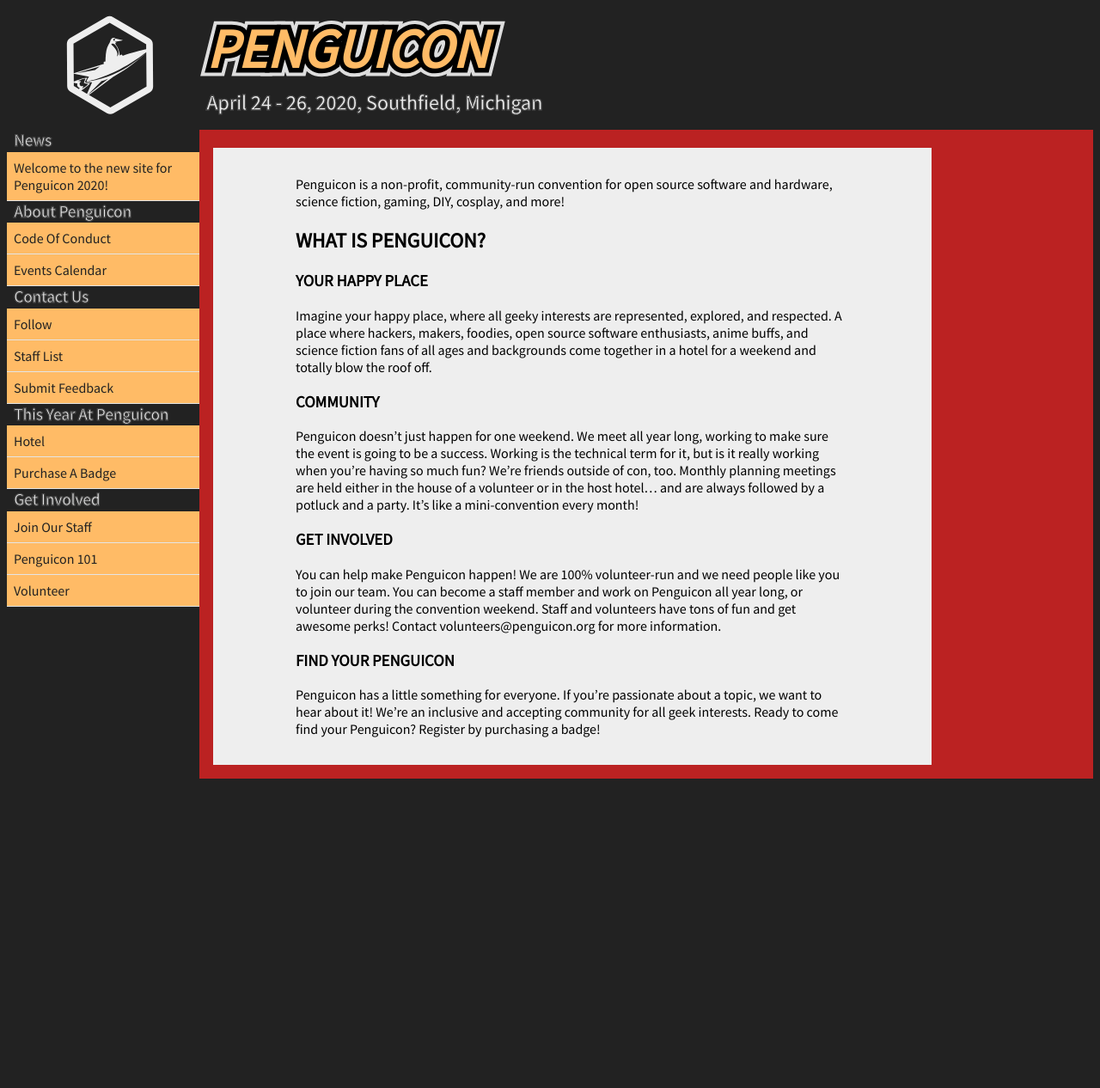
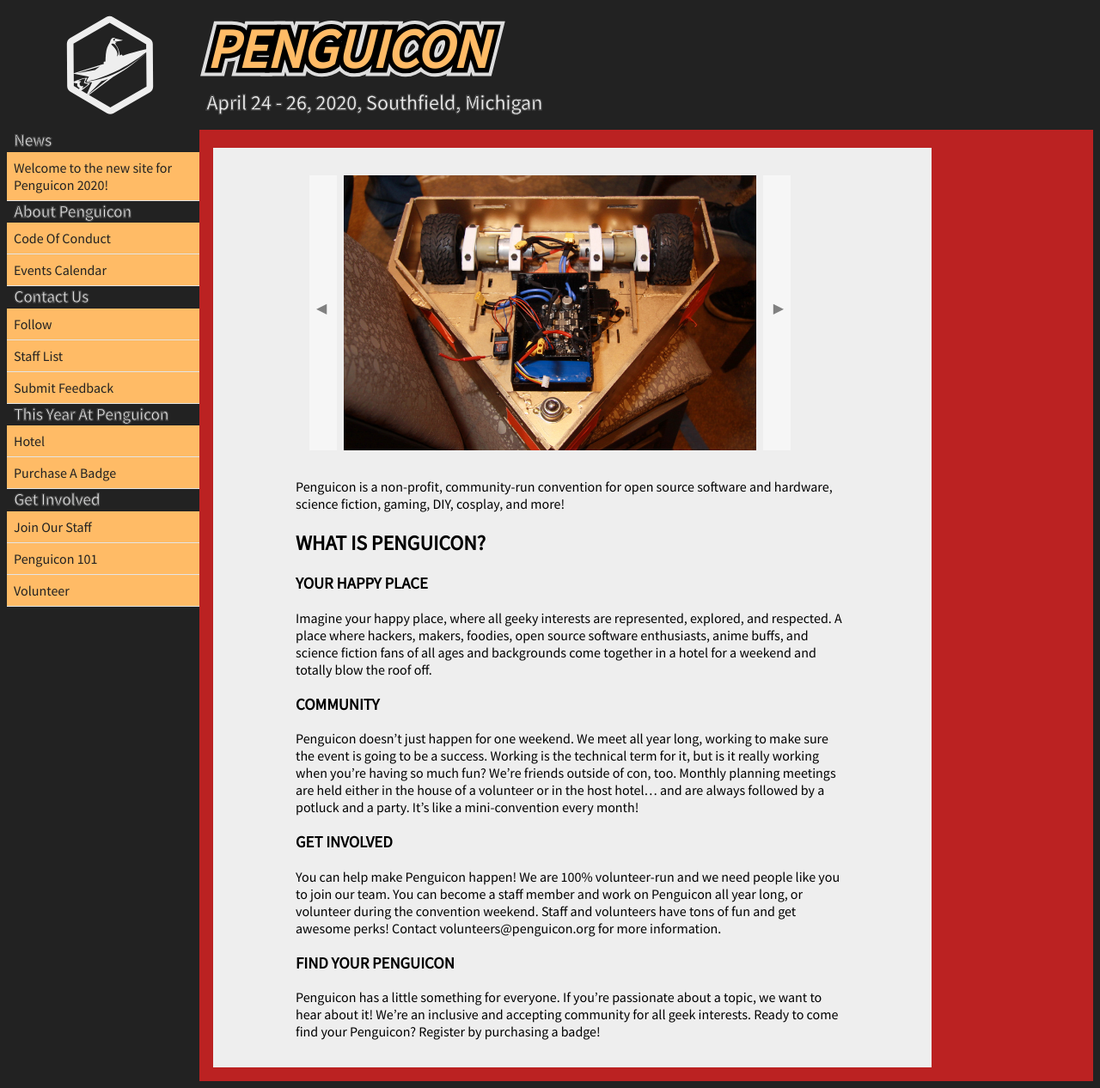
Before and after one commit to penguicon/penguiconwebsite, a Jekyll site: the page built from index.md, in a window 1280 px wide. Shown: the whole page at 86% size. Built offline with Jekyll 4.4.1, drawn with Linux system fonts in a browser that asks for light colours; before the commit the page ends 914 px from its top, so only the background shows below that.

Commit message:
Add photo carousel to homepage.

```diff
--- /dev/null
+++ b/_includes/carousel.html
@@ -0,0 +1,47 @@
+<div class="carousel">
+  <span class="prev-arrow"> ◀ </span>
+  <span class="next-arrow"> ▶ </span>
+  <div class="prev"></div>
+  <div class="next"></div>
+  <ol>
+
+    {% assign image_extensions = '.png, .jpg, .jpeg' | split: ', ' %}
+    {% for static_file in site.static_files %}
+    {%   assign path_segments = static_file.path | split: "/"" %}
+    {%   assign folder = path_segments[3] %}
+    {%   if folder == "carousel" and image_extensions contains static_file.extname %}
+    <li style="background-image: url({{static_file.path}})">
+    </li>
+    {%   endif %}
+    {% endfor %}
+
+  </ol>
+</div>
+<script>
+  carousel = (function(){
+      var container = document.querySelector('.carousel');
+      var next = container.querySelector('.next');
+      var prev = container.querySelector('.prev');
+      var counter = 0;
+      var items = container.querySelectorAll('.carousel ol>li');
+      var amount = items.length;
+      var current = items[0];
+      container.classList.add('active');
+      function navigate(direction) {
+          current.classList.remove('current');
+          counter = counter + direction;
+          counter = (direction === -1 && counter < 0) ? amount - 1 : counter;
+          counter = (direction === 1 && !items[counter]) ? 0 : counter;
+          current = items[counter];
+          current.classList.add('current');
+      }
+      next.addEventListener('click', function(ev) {
+          navigate(1);
+      });
+      prev.addEventListener('click', function(ev) {
+          navigate(-1);
+      });
+      navigate(0);
+      window.setInterval(function(){navigate(1)}, 10000);
+  })();
+  </script>
--- a/assets/css/main.css
+++ b/assets/css/main.css
@@ -220,14 +220,10 @@
   display: grid;
   grid-template-columns: repeat(auto-fill, minmax(22rem, 1fr));
 }
-.friends-of-the-meeple {
-  // grid-row: 1;
-  // grid-column: 3;
-}
 marquee, .carousel {
-  border: 1rem solid $complement-dark;
-  width: 89%;
-  height: 10rem;
+  border: 1rem solid #eee;
+  width: 35rem;
+  height: 20rem;
 }
 marquee img {
   max-width: 100%;
--- a/index.md
+++ b/index.md
@@ -2,8 +2,10 @@
 layout: page
 
 ---
+
+{% include carousel.html %}
+
 Penguicon is a non-profit, community-run convention for open source software and hardware, science fiction, gaming, DIY, cosplay, and more!
-
 
 ## WHAT IS PENGUICON?
 
```
Also changed, not shown: assets/images/carousel/IMG_8052.jpg (added), assets/images/carousel/IMG_8058.jpg (added), assets/images/carousel/IMG_8059.jpg (added), assets/images/carousel/IMG_8060.jpg (added), assets/images/carousel/IMG_8271.jpg (added), assets/images/carousel/bx7u0028_sized.jpg (added), assets/images/carousel/jDSC_0005.jpg (added), assets/images/carousel/jDSC_0021.jpg (added), assets/images/carousel/jDSC_0036.jpg (added), assets/images/carousel/jDSC_0077.jpg (added), assets/images/carousel/jDSC_0093.jpg (added), assets/images/carousel/jDSC_0103.jpg (added), assets/images/carousel/jDSC_0105.jpg (added), assets/images/carousel/jDSC_0165.jpg (added), 2 other files.
